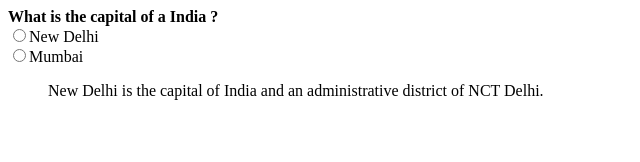
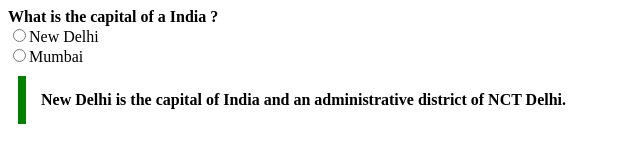
Before and after one commit to acciojob/trivia-Akshara-prog, a website: page main.html in a window 1280 px wide. Shown: the whole page, without its empty margins (0-640 px from the left). Drawn offline with Linux system fonts and the light colour scheme.

Commit message:
Update styles.css

```diff
--- a/styles.css
+++ b/styles.css
@@ -1,2 +1,5 @@
 
 /* Your CSS Code here. */
+.trivia{
+    max-width: 600px; margin: 10px; padding: 15px; border-left: 8px solid green;background-color: #f8fffe"";font-weight: bold;
+}
```
